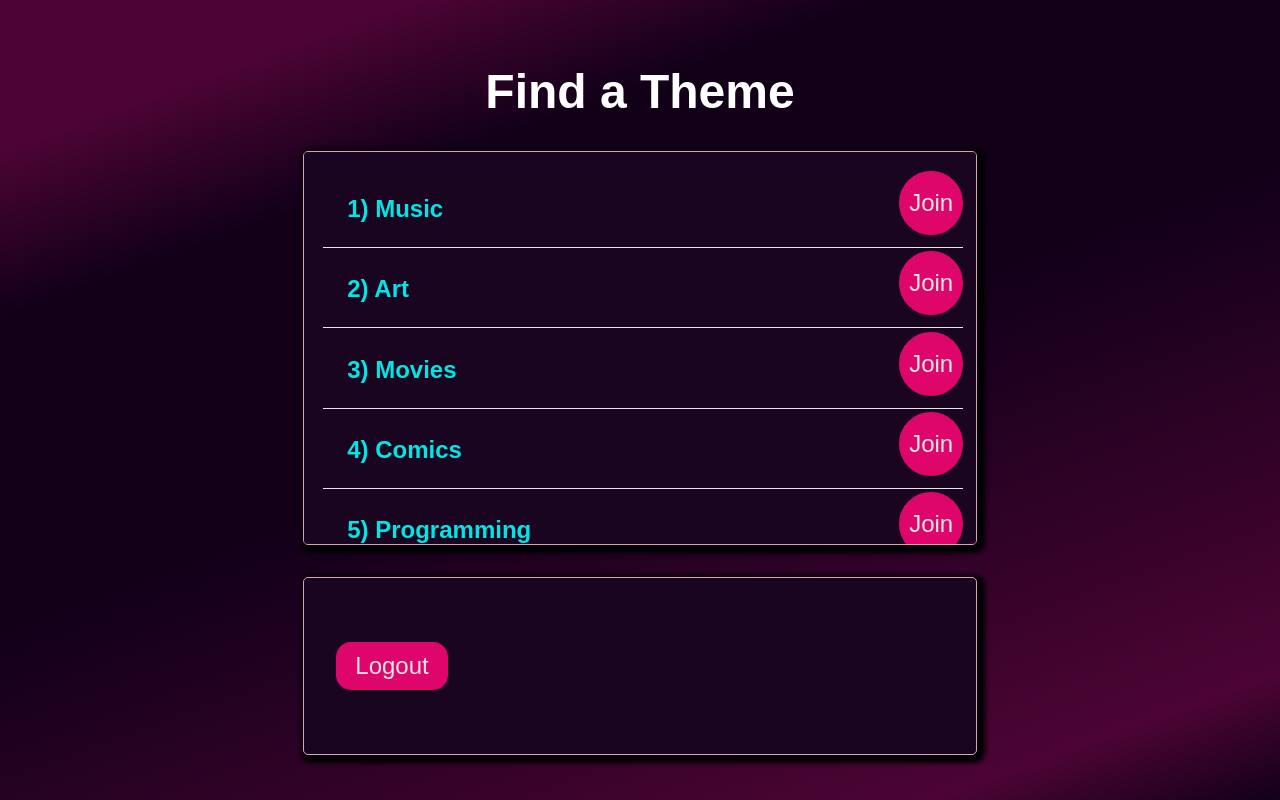
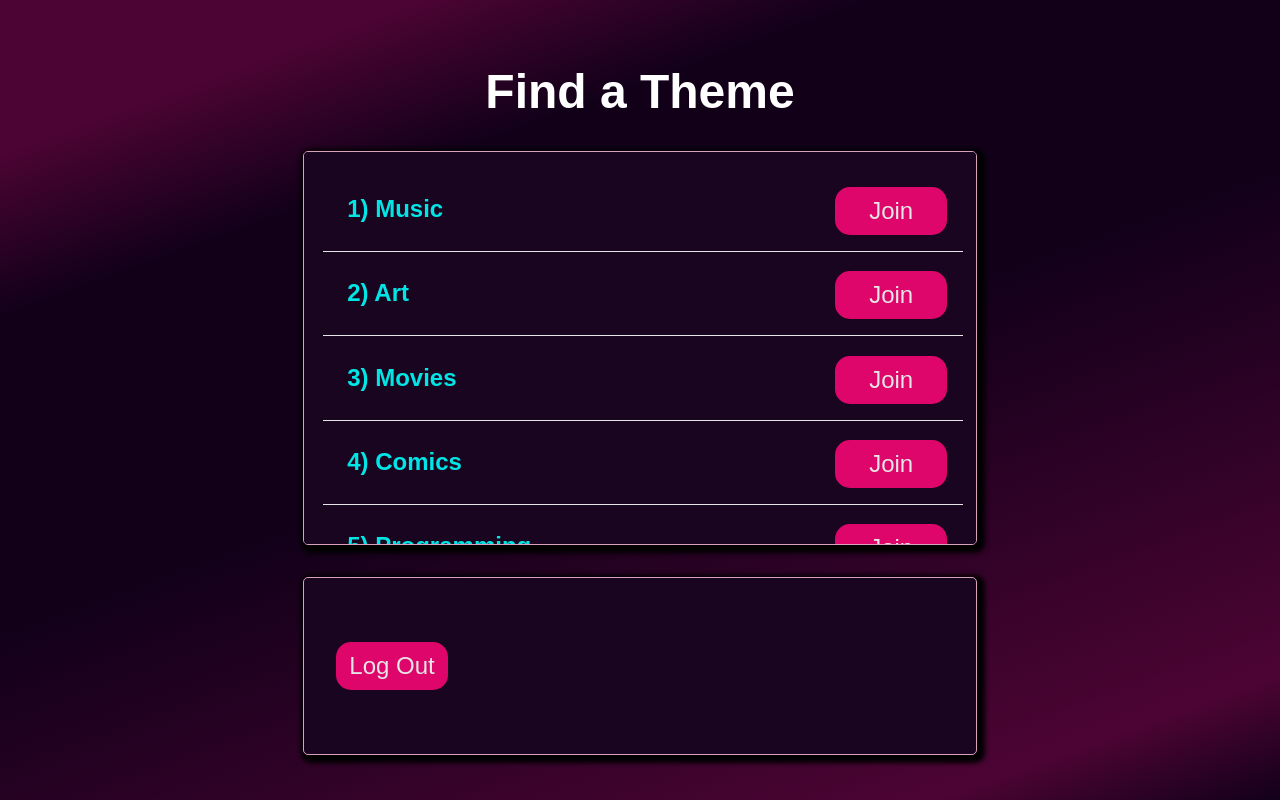
Before and after one commit to leTabs/Thematic-Chat-Rooms, a Flask app: page /find_chat in a window 1280 px wide. Run offline with Flask 3, Linux system fonts and the light colour scheme; the visitor is signed in with stand-in values (Sample User, id 1); some libraries are stand-ins or nearby versions.

Commit message:
Update findComv.html

```diff
--- a/templates/findComv.html
+++ b/templates/findComv.html
@@ -7,7 +7,7 @@
                     <form method="get"  acttion="{{url_for('find_chat')}}" action="{{url_for('chatting')}}" class="themes">
                         {% for user in usernames %}
                         <p class="currentThemes"><span>{{ loop.index }}) {{user}}</span>
-                        <button type="submit" class="talkButton" name="reciever" value="{{ loop.index }} {{user}}">
+                        <button type="submit" class="joinButton" name="reciever" value="{{ loop.index }} {{user}}">
                             Join
                         </button></p>
                         {% endfor %}
@@ -17,8 +17,8 @@
             <div class="request">
             </div>
         </main>
-        <form action="{{ url_for('logout') }}" method="POST">
-            <button type="submit" id="logout">Logout</button>
+        <form action="{{ url_for('logout') }}" method="POST" class="logoutForm">
+            <button type="submit" id="logout">Log Out</button>
         </form>
 
     </section>
```
